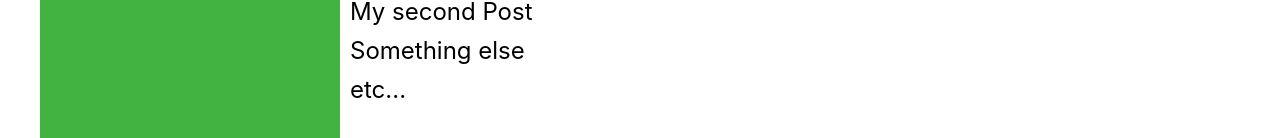
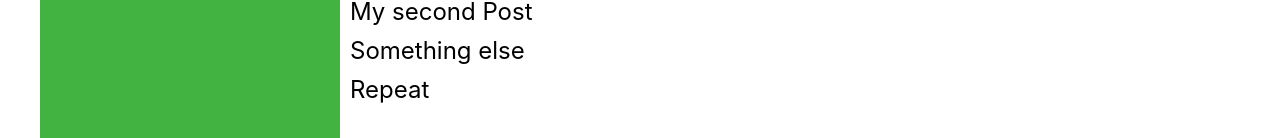
Before and after one commit to Karpenko-Mykola/REACT, a React (Create React App) app: page /profile in a window 1280 px wide. Shown: the part 729-867 px from the top of the page. Built offline with nearby package versions, Linux system fonts and the light colour scheme.

Commit message:
Create Redux/State

```diff
--- a/src/components/App/App.jsx
+++ b/src/components/App/App.jsx
@@ -7,7 +7,7 @@ import Dialogs from '../Dialogs/Dialogs.jsx';
 import {BrowserRouter, Routes, Route} from 'react-router-dom';
 
 
-const App = () => {
+const App = (props) => {
   return(
   	<BrowserRouter>
   		<div className = {style.wrapper}>
@@ -15,8 +15,8 @@ const App = () => {
     		<div className = {style.content_wrapper}>
     			<Sidebar/>
     			<Routes>
-    				<Route path ='/profile/*' element = {<Content/>} />
-    				<Route path ='/dialogs/*' element = {<Dialogs/>} />
+    				<Route path ='/profile/*' element = {<Content state = {props.state.profilePage}/>} />
+    				<Route path ='/dialogs/*' element = {<Dialogs state = {props.state.dialogsPage}/>} />
     			</Routes>
    			</div>
     	</div>
--- a/src/components/Content/Content.jsx
+++ b/src/components/Content/Content.jsx
@@ -3,7 +3,7 @@ import style from "./Content.module.css";
 import MyPosts from '../MyPosts/MyPosts.jsx';
 
 
-const Content = () => {
+const Content = (props) => {
   return(
     <div className = {style.wrapper}>
     	<img className = {style.content_img}src="https://funart.pro/uploads/posts/2021-03/thumbs/1617061766_47-p-oboi-oboi-peizazh-47.jpg" alt="img"/>
@@ -17,7 +17,7 @@ const Content = () => {
     			<p className = {style.person_descr_info}>Web Site : karpenko.n.an@gmail.com</p>
     		</div>
     	</div>
-        <MyPosts/>
+        <MyPosts state = {props.state}/>
     </div>
     )
 }
--- a/src/components/Dialogs/Dialogs.jsx
+++ b/src/components/Dialogs/Dialogs.jsx
@@ -3,27 +3,13 @@ import style from './Dialogs.module.css';
 import {NavLink} from 'react-router-dom';
 import Dialog from '../Dialog/Dialog.jsx';
 
-let DataFriends = [
-	{id: 1, name: "Mykola", message1 : "Hello", message2 : "How are you?"},
-	{id: 2, name: "Vasiliy", message1 : "somethink", message2 : "else"},
-	{id: 3, name: "Maruna", message1 : "Hello", message2 : "How are you?"},
-	{id: 4, name: "Kostia",message1 : "somethink", message2 : "else"},
-	{id: 5, name: "Sasha", message1 : "Hello", message2 : "How are you?"},
-	{id: 6, name: "Maksim", message1 : "somethink", message2 : "else"},
-]
 
-let DataMesagges = [
-	{id: 1, message : "One message"},
-	{id: 2, message : "Second message"},
-	{id: 3, message : "Third message"},
 
-]
 
-let Navigate = DataFriends.map(el => <NavLink to = {`/dialogs/${el.id}`} className = {navData => navData.isActive? style.dialogs_items_link_active : style.dialogs_items_link}> {el.name} </NavLink> )
 
-let Messages = DataMesagges.map(el => <Dialog message = {el.message}/>)
-
-const Dialogs = () =>{
+const Dialogs = (props) =>{
+	let Navigate = props.state.friendsData.map(el => <NavLink to = {`/dialogs/${el.id}`} className = {navData => navData.isActive? style.dialogs_items_link_active : style.dialogs_items_link}> {el.name} </NavLink> )
+	let Messages = props.state.messageData.map(el => <Dialog message = {el.message}/>)
 	return(
 	<div className = {style.wrapper}>
 		<h1>Dialogs</h1>
--- a/src/components/MyPosts/MyPosts.jsx
+++ b/src/components/MyPosts/MyPosts.jsx
@@ -2,13 +2,13 @@ import React from "react"
 import style from "./MyPosts.module.css"
 import Post from '../Post/Post.jsx'
 
-const MyPosts = () =>{
+const MyPosts = (props) =>{
   return(
   <div className = {style.wrapper}>
  		<h3 className = {style.header}>My Posts</h3>
  		<input className = {style.input} type="text" placeholder = 'your news...'/>
  		<div className = {style.btn}>Send</div>
- 		<Post />
+ 		<Post state = {props.state}/>
 
   </div>
     )
--- a/src/components/Post/Post.jsx
+++ b/src/components/Post/Post.jsx
@@ -1,16 +1,9 @@
 import React from "react"
 import style from "./Post.module.css"
 
-let postData = [
-	{id: 1, postText : "My first Post"},
-	{id: 2, postText : "My second Post"},
-	{id: 3, postText : "Something else"},
-	{id: 4, postText : "etc..."}
-]
 
-let postElements = postData.map(el => <div className = {style.post}>{el.postText}</div>)
-
-const Post = () =>{
+const Post = (props) =>{
+	let postElements = props.state.postData.map(el => <div className = {style.post}>{el.postText}</div>)
   return(
     <div className = {style.wrapper}>
     	{postElements}
--- a/src/index.js
+++ b/src/index.js
@@ -2,10 +2,11 @@ import React from 'react';
 import ReactDOM from 'react-dom';
 import './index.css';
 import App from './components/App/App.jsx';
+import state from './redux/state.js'
 
 ReactDOM.render(
   <React.StrictMode>
-    <App />
+    <App state = {state} />
   </React.StrictMode>,
   document.getElementById('root')
 );
--- /dev/null
+++ b/src/redux/state.js
@@ -0,0 +1,29 @@
+let state = {
+	profilePage : {
+		postData: [
+		{id: 1, postText : "My first Post"},
+		{id: 2, postText : "My second Post"},
+		{id: 3, postText : "Something else"},
+		{id: 4, postText : "Repeat"},
+		],
+	},
+	dialogsPage :
+	{
+		friendsData : [
+			{id: 1, name: "Mykola", message1 : "Hello", message2 : "How are you?"},
+			{id: 2, name: "Vasiliy", message1 : "somethink", message2 : "else"},
+			{id: 3, name: "Maruna", message1 : "Hello", message2 : "How are you?"},
+			{id: 4, name: "Kostia",message1 : "somethink", message2 : "else"},
+			{id: 5, name: "Sasha", message1 : "Hello", message2 : "How are you?"},
+			{id: 6, name: "Maksim", message1 : "somethink", message2 : "else"},
+			{id: 7, name: "Andrew", message1 : "Can I", message2 : "help you?"},
+		],
+		messageData : [
+			{id: 1, message : "One message"},
+			{id: 2, message : "Second message"},
+			{id: 3, message : "All Right"},
+		]
+	}
+}
+
+export default state;
```
